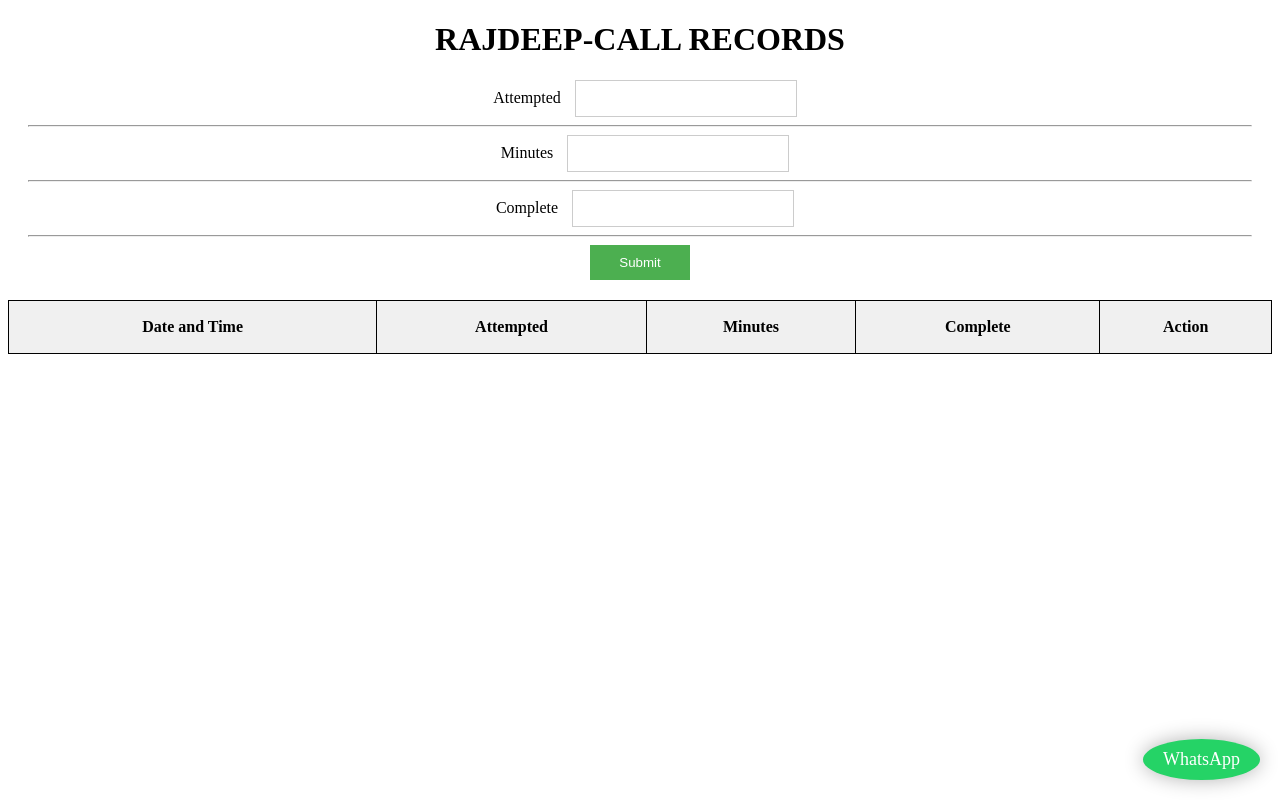
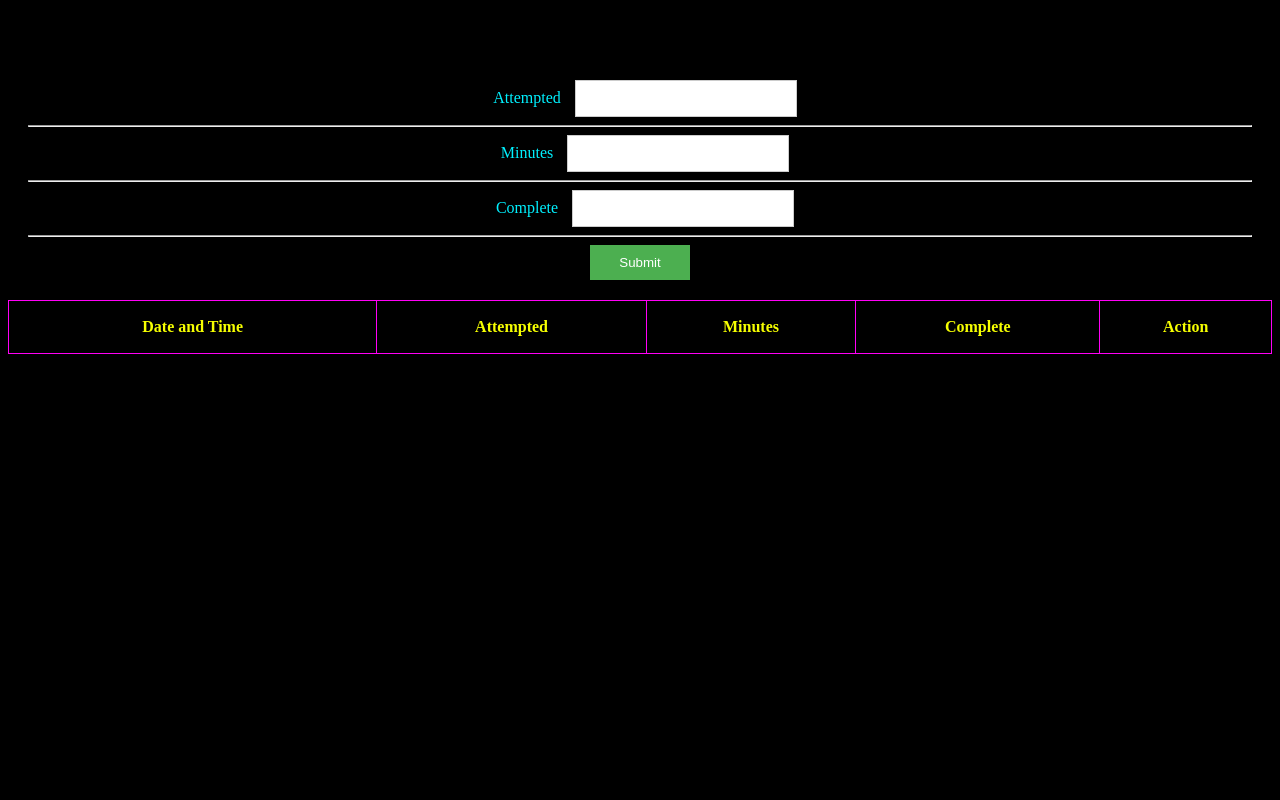
Before and after one commit to infostechsworlds/profile, a plain HTML site: page c/index.html in a window 1280 px wide. Drawn offline with Linux system fonts and the light colour scheme.

Commit message:
Update index.html

```diff
--- a/c/index.html
+++ b/c/index.html
@@ -6,9 +6,11 @@
     <title>RAJ DEEP WEB</title>
     <style>
         table, th, td {
-            border: 1px solid black;
+            border: 1px solid #FF00F6;
         }
-
+    body{
+        background-color: black;
+    }
 
 
 /* Style the table */
@@ -20,7 +22,9 @@ table {
 /* Style the table header */
 th {
     height: 50px;
-    background-color: #f0f0f0;
+    background-color: #000000;
+    color: #F6FF00;
+
 }
 
 /* Style the table data */
@@ -38,11 +42,14 @@ form {
     justify-content: space-between; */
     align-items: center;
     margin: 20px;
+
 }
 
 /* Style the form labels */
 label {
     margin: 10px;
+     color: #00F1FF;
+
 }
 
 /* Style the form inputs */
@@ -66,18 +73,16 @@ button {
 button.delete {
     background-color: #F44336;
 }
+#tbody{
+    color: #00F1FF;
+}
     </style>
 
 </head>
 <body>
-
-    <a href="https://wa.me/9350074443"
-    style="position: fixed; bottom: 20px; right: 20px; background-color: #25d366; color: #fff; padding: 10px 20px; border-radius: 50%; font-size: 18px; text-decoration: none; box-shadow: 0 0 20px rgba(0, 0, 0, 0.3);" class="whatsapp-button" target="_blank">WhatsApp</a>
-
-
     <center>
 
-    <h1>RAJDEEP-CALL RECORDS</h1>
+    <h1>RECORDS</h1>
     <form id="form">
         <label for="input1">Attempted</label>
         <input type="text" id="input1" name="input1" required> <hr>
```
